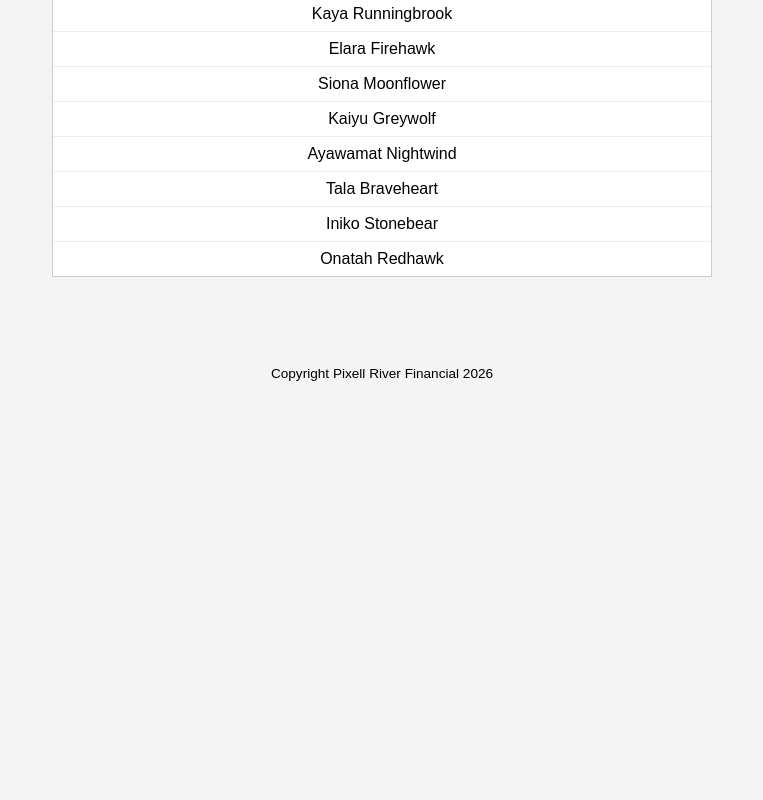
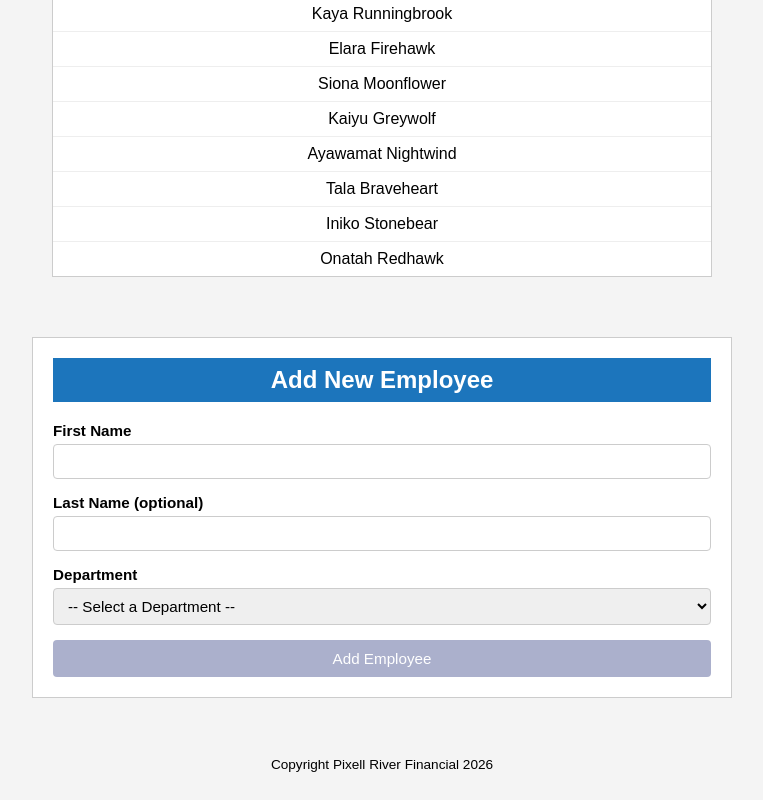
Before and after one commit to ndurrant-eunson-rrc/fs_lab, a React (Vite) app: page / in a window 1280 px wide. Shown: the part 2168-2968 px from the top of the page, without its empty margins (258-1021 px from the left). Before the commit the page ends 2577 px from the top, so only its background shows below. Built offline with nearby package versions, Linux system fonts and the light colour scheme.

Commit message:
Created the css for the form, also added the form to app.tsx and updated Pages.tsx to include it

```diff
--- a/src/App.tsx
+++ b/src/App.tsx
@@ -1,11 +1,15 @@
+import { useState } from "react";
 import Page from "./components/Page";
-import departments from "./components/department-data";
+import type { Department } from "./components/types";
+import initialDepartments from "./components/department-data";
 import "./App.css";
 
 function App() {
-	return (
-		<Page departments={departments} />
-	);
+  const [departments, setDepartments] = useState<Department[]>(initialDepartments);
+
+  return (
+    <Page departments={departments} setDepartments={setDepartments} />
+  );
 }
 
 export default App;
--- a/src/components/Page.tsx
+++ b/src/components/Page.tsx
@@ -1,17 +1,21 @@
+import type { Dispatch, SetStateAction } from "react";
 import Header from "./Header";
 import Footer from "./Footer";
 import Main from "./Main";
+import Form from "./form/form";
 import type { Department } from "./types";
 
 interface Props {
   departments: Department[];
+  setDepartments: Dispatch<SetStateAction<Department[]>>;
 }
 
-export default function Page({ departments }: Props) {
+export default function Page({ departments, setDepartments }: Props) {
   return (
     <>
       <Header />
-        < Main departments = { departments } />
+      <Main departments={departments} />
+      <Form departments={departments} setDepartments={setDepartments} />
       <Footer />
     </>
   );
--- a/src/components/form/Form.tsx
+++ b/src/components/form/Form.tsx
@@ -1,5 +1,6 @@
 import { useState } from "react";
 import type { Department, Employee } from "../types";
+import "./Form.css";
 
 interface Props {
 	departments: Department[];
--- a/src/components/form/form.css
+++ b/src/components/form/form.css
@@ -0,0 +1,62 @@
+* {
+    box-sizing: border-box;
+}
+
+.form-section {
+  max-width: 700px;
+  width: 100%;
+  margin: 0 auto;
+  padding: 20px;
+  background-color: #fff;
+  border: 1px solid #ccc;
+  margin-bottom: 30px;
+}
+
+.form-section h2 {
+  background-color: #1C75BC;
+  color: #fff;
+  text-align: center;
+  padding: 8px 12px;
+  margin: 0 0 20px;
+}
+
+.form-group {
+  margin-bottom: 15px;
+}
+
+.form-group label {
+  display: block;
+  margin-bottom: 5px;
+  font-weight: bold;
+  font-size: 0.95rem;
+}
+
+.form-group input,
+.form-group select {
+  width: 100%;
+  padding: 8px 10px;
+  font-size: 0.95rem;
+  border: 1px solid #ccc;
+  border-radius: 4px;
+}
+
+.error {
+  color: red;
+  font-size: 0.85rem;
+  margin: 5px 0 0;
+}
+
+button {
+  background-color: #abb0cc;
+  color: #fff;
+  border: none;
+  padding: 10px 20px;
+  font-size: 0.95rem;
+  border-radius: 4px;
+  cursor: pointer;
+  width: 100%;
+}
+
+button:hover {
+  background-color: #1C75BC;
+}
```
Lines whose indentation alone changed are shown as unchanged.
